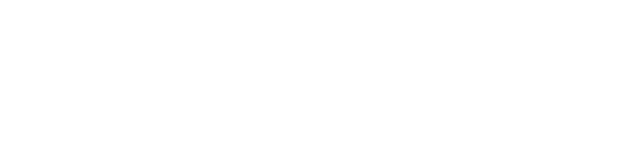
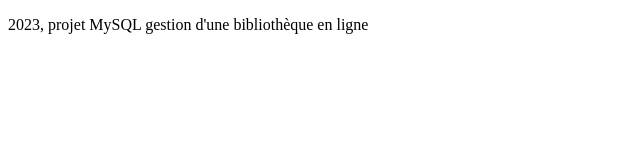
Before and after one commit to adekomen/git-mon-cv, a plain HTML site: page index.html in a window 1280 px wide. Shown: the whole page, without its empty margins (0-640 px from the left). Drawn offline with Linux system fonts and the light colour scheme.

Commit message:
mise en place de la section competences

```diff
--- a/index.html
+++ b/index.html
@@ -4,7 +4,11 @@
     <meta charset="UTF-8" />
     <meta name="viewport" content="width=device-width, initial-scale=1.0" />
     <link rel="stylesheet" href="style.css" />
-    <title>Document</title>
+    <title>Competences</title>
   </head>
-  <body></body>
+  <body>
+    <p>
+        2023, projet MySQL gestion d'une bibliothèque en ligne
+    </p>
+  </body>
 </html>
```
